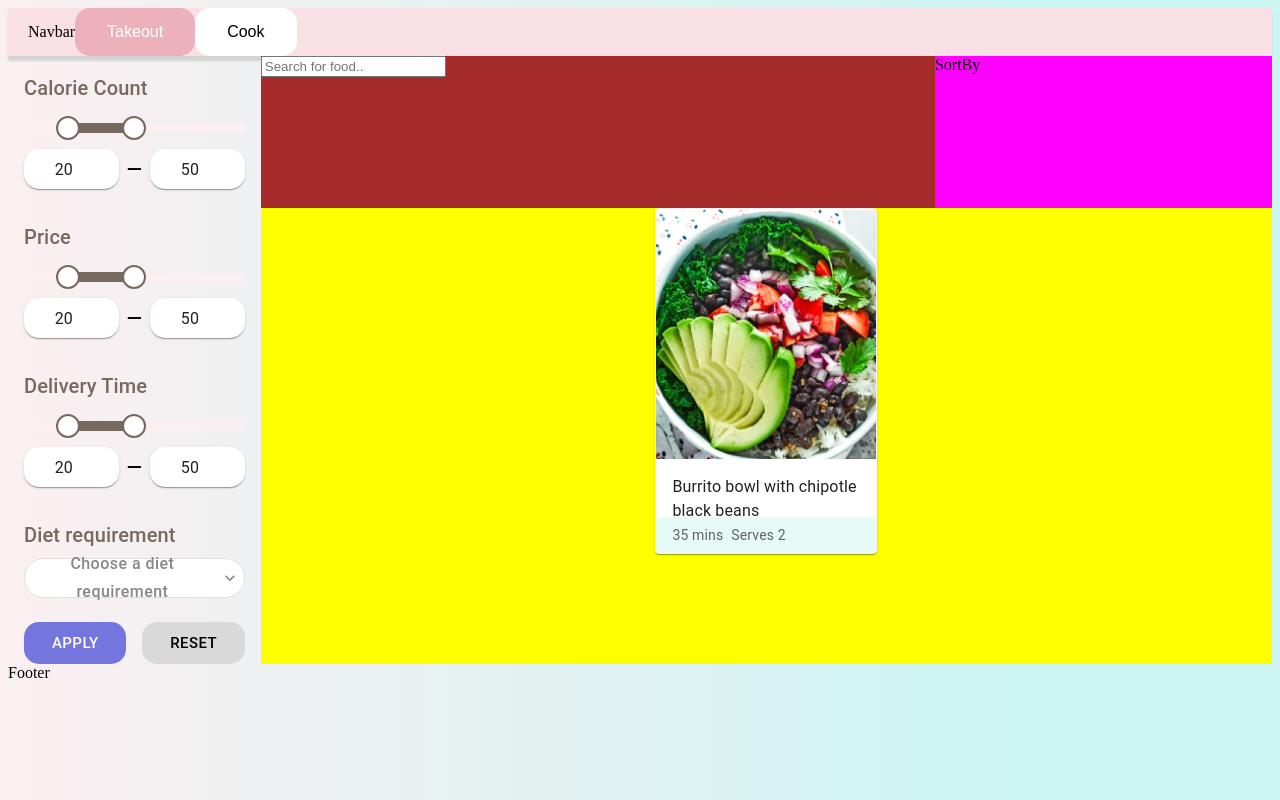
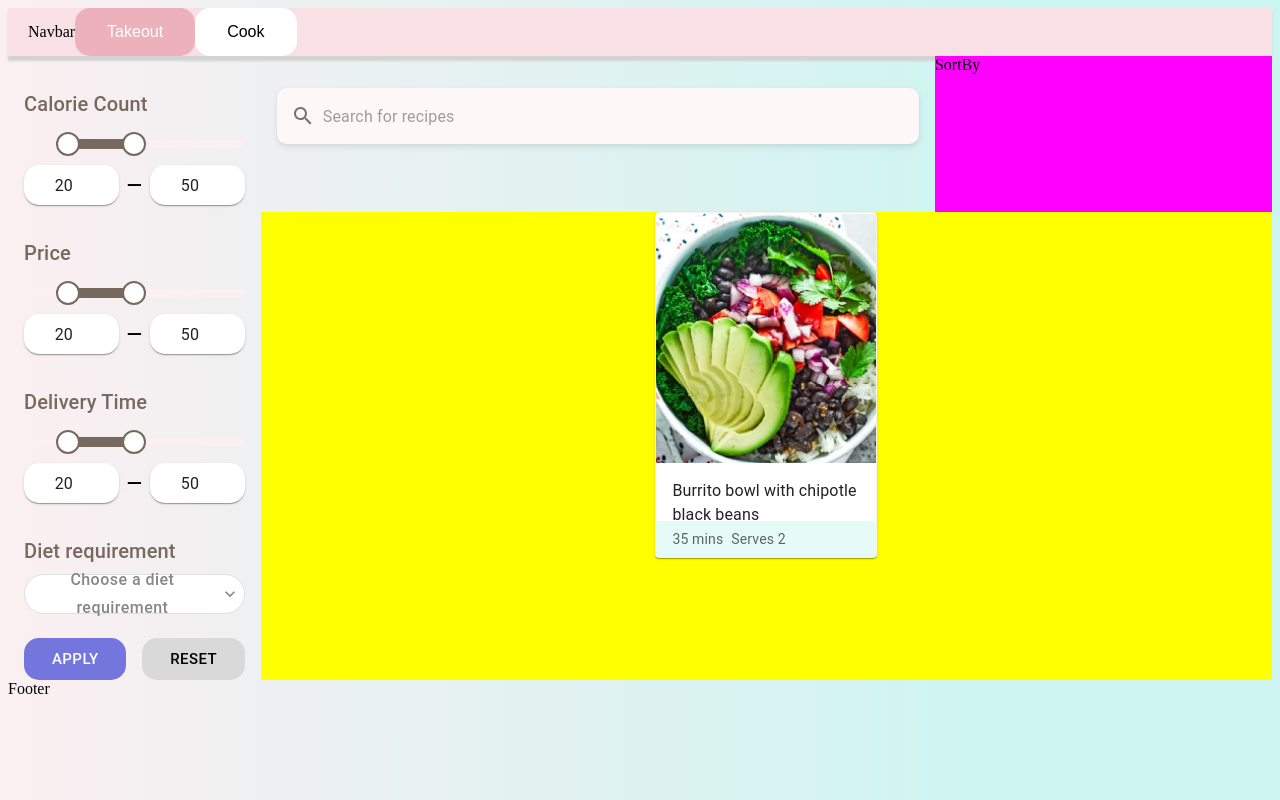
Before and after one commit to UOA-CS732-SE750-Students-2024/project-group-playful-penguins, a React (Vite) app in the folder frontend/: page /home in a window 1280 px wide. Built offline with nearby package versions, Linux system fonts and the light colour scheme.

Commit message:
PPENG 28: Basic layout for search bar.

```diff
--- a/frontend/src/components/FilterPanel/FilterPanel.jsx
+++ b/frontend/src/components/FilterPanel/FilterPanel.jsx
@@ -12,7 +12,11 @@ export function FilterPanel() {
   const { isTakeout } = useContext(AppContext);
 
   return (
-    <div>
+    <Box
+      sx={{
+        pt: "16px",
+      }}
+    >
       <CalorieCountFilter />
       {isTakeout ? (
         <div>
@@ -70,6 +74,6 @@ export function FilterPanel() {
           Reset
         </Button>
       </Box>
-    </div>
+    </Box>
   );
 }
--- a/frontend/src/components/SearchBar/SearchBar.jsx
+++ b/frontend/src/components/SearchBar/SearchBar.jsx
@@ -1,14 +1,50 @@
-import React from "react";
+import React, { useContext } from "react";
+import { AppContext } from "../../providers/AppContextProvider";
+import { Box, InputAdornment, TextField } from "@mui/material";
+import SearchIcon from "@mui/icons-material/Search";
 
 export function SearchBar() {
+  const { isTakeout } = useContext(AppContext);
+
   return (
-    <div>
-      <input
-        type="text"
-        id="searchFood"
-        placeholder="Search for food.."
-        title="Type in food name"
+    <Box
+      sx={{
+        pt: "32px",
+        pl: "16px",
+        pr: "16px",
+        pb: "16px",
+      }}
+    >
+      <TextField
+        variant="outlined"
+        placeholder="Search for recipes"
+        fullWidth
+        InputProps={{
+          startAdornment: (
+            <InputAdornment position="start">
+              <SearchIcon></SearchIcon>
+            </InputAdornment>
+          ),
+          style: {
+            borderRadius: "10px",
+            boxShadow: "0 3px 6px rgba(0,0,0,0.1)",
+            backgroundColor: isTakeout ? "#FDF7F8" : "#E6FAF8",
+          },
+        }}
+        sx={{
+          "& .MuiOutlinedInput-root": {
+            "& fieldset": {
+              border: "none",
+            },
+            "&:hover fieldset": {
+              border: "none",
+            },
+            "&.Mui-focused fieldset": {
+              border: "none",
+            },
+          },
+        }}
       />
-    </div>
+    </Box>
   );
 }
--- a/frontend/src/pages/HomePage/HomePage.module.css
+++ b/frontend/src/pages/HomePage/HomePage.module.css
@@ -21,7 +21,6 @@
 
 .search-bar {
   flex: 2;
-  background-color: brown;
 }
 
 .sort-by {
```
